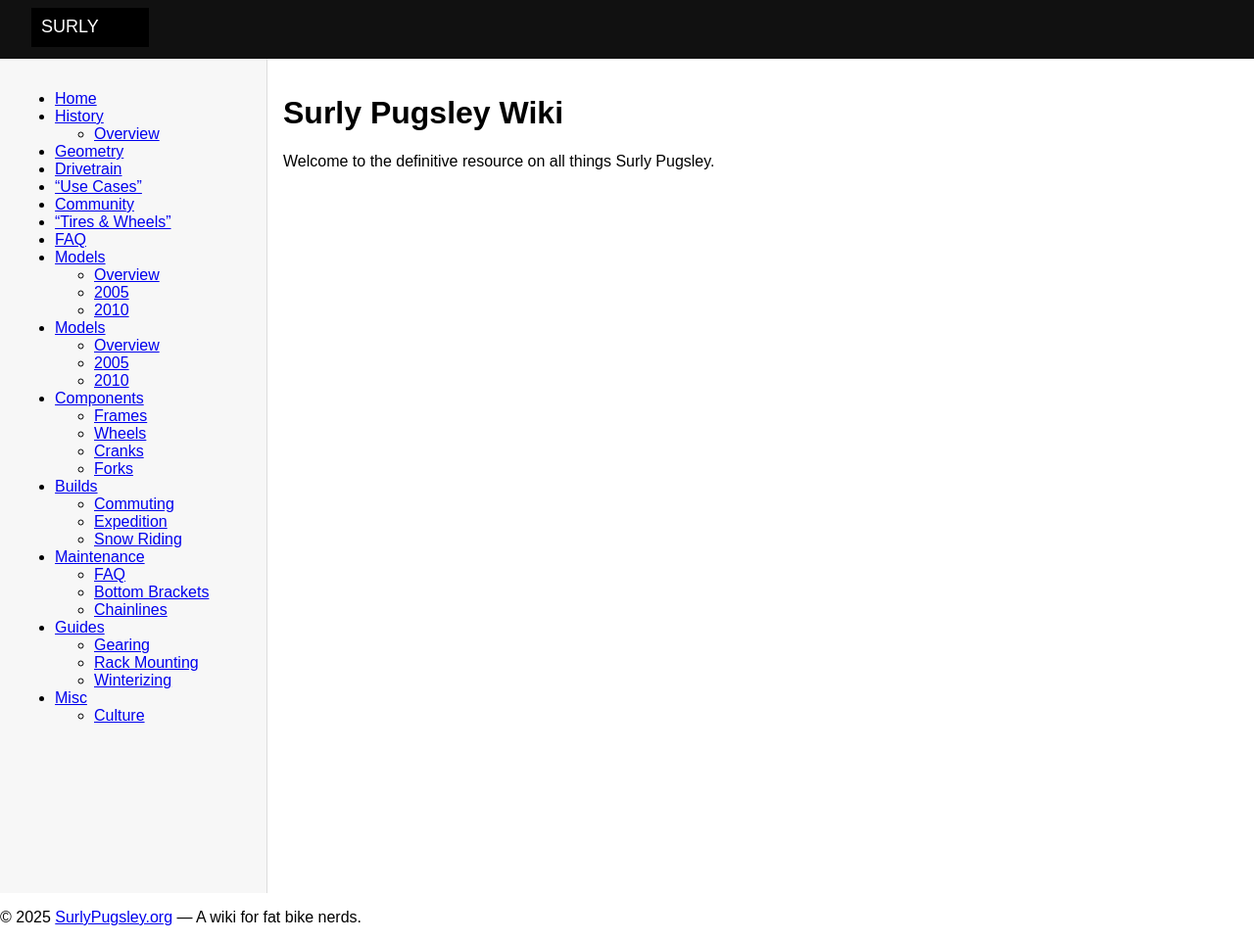
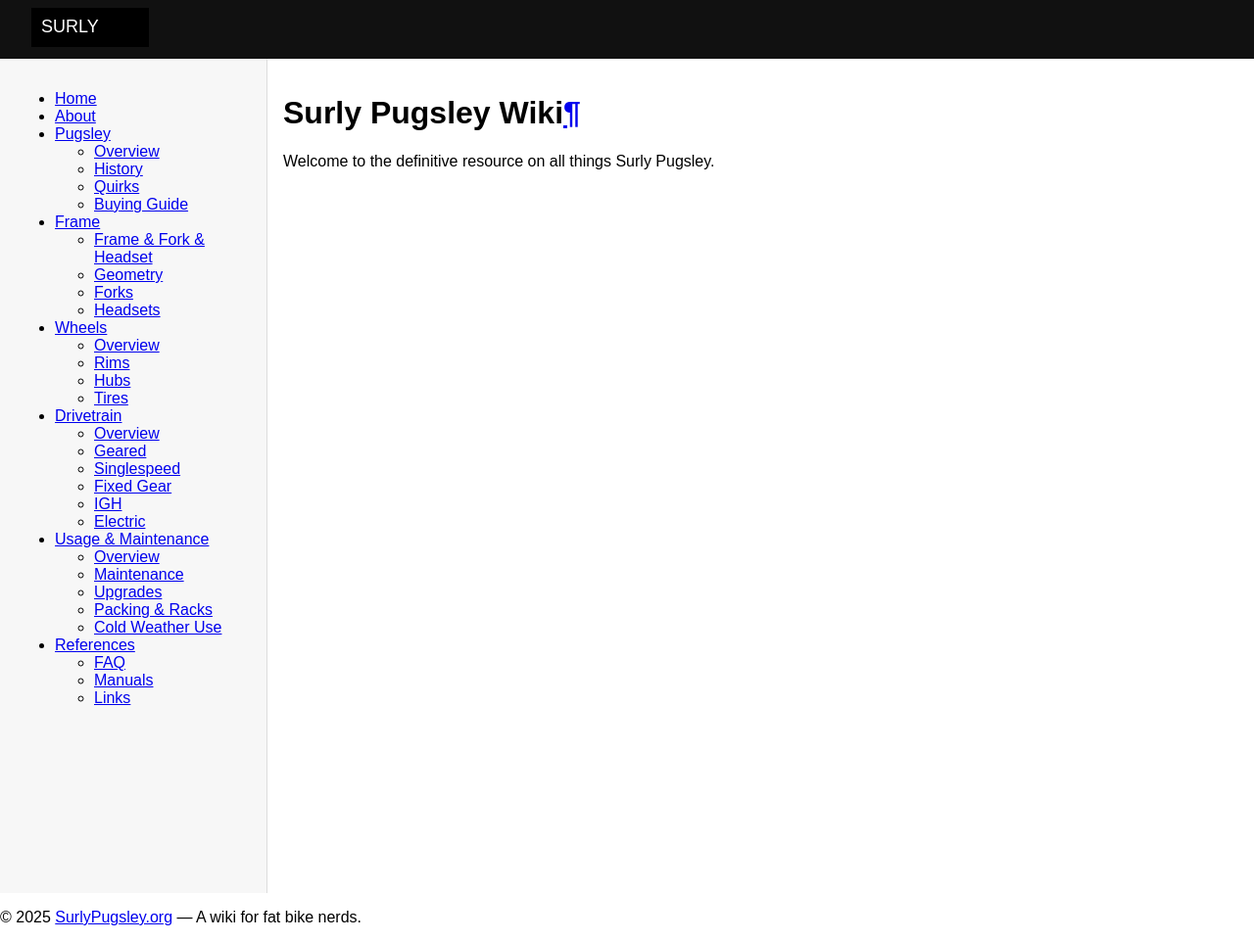
Before and after one commit to rpvnwnkl/SurlyPugsley, an MkDocs documentation site: the page built from docs/index.md, in a window 1280 px wide. Shown: the whole page at 98% size. Built offline with MkDocs 1.6.1, drawn with Linux system fonts in a browser that asks for light colours.

Commit message:
Update mkdocs.yml

```diff
--- a/mkdocs.yml
+++ b/mkdocs.yml
@@ -1,58 +1,62 @@
-site_name: Surly Pugsley Wiki
-repo_url: https://github.com/rpvnwnkl/surlypugsley
-site_url: https://surlypugsley.org
-cname: surlypugsley.org
+site_name: "Surly Pugsley Wiki"
+site_url: https://www.surlypugsley.org/
+repo_name: "rpvnwnkl/SurlyPugsley"
+edit_uri: ""      # disable the default "Edit on GitHub" link if you like
 
 theme:
-  name: null
-  custom_dir: theme
+  name: null             # use a completely custom theme directory
+  custom_dir: theme      # ← this tells MkDocs to look under /theme/
+  static_templates:
+    - 404.html           # if you had a custom 404
 
-extra_css:
-  - assets/main.css
-
-extra_javascript:
-  - assets/main.js
-
-plugins:
-  - search
+markdown_extensions:
+  - toc:
+      permalink: true
+  - admonition
+  - footnotes
+  - pymdownx.betterem:
+      smart_enable: all
+  - pymdownx.magiclink
+  - pymdownx.tasklist
 
 nav:
   - Home: index.md
-  - History:
-      - Overview: history/index.md
-  - Geometry: geometry/index.md
-  - Drivetrain: drivetrain/index.md
-  - “Use Cases”: use_cases/index.md
-  - Community: community/index.md
-  - “Tires & Wheels”: tires-wheels/index.md
-  - FAQ: faq/index.md
-  - Models:
-      - Overview: models/overview.md
-      - 2005: models/2005.md
-      - 2010: models/2010.md
+  - About: about.md
 
-  # …and your existing Components, Builds, Guides, Misc sections
+  - Pugsley:
+      - Overview: pugsley/overview.md
+      - History:   pugsley/history.md
+      - Quirks:    pugsley/quirks.md
+      - Buying Guide: pugsley/buying-guide.md
 
-  - Models:
-      - Overview: models/overview.md
-      - 2005: models/2005.md
-      - 2010: models/2010.md
-  - Components:
-      - Frames: components/frames.md
-      - Wheels: components/wheels.md
-      - Cranks: components/cranks.md
-      - Forks: components/forks.md
-  - Builds:
-      - Commuting: builds/commuting.md
-      - Expedition: builds/expedition.md
-      - Snow Riding: builds/snow.md
-  - Maintenance:
-      - FAQ: maintenance/faq.md
-      - Bottom Brackets: maintenance/bb_shells.md
-      - Chainlines: maintenance/chainlines.md
-  - Guides:
-      - Gearing: guides/gearing.md
-      - Rack Mounting: guides/rack_mounting.md
-      - Winterizing: guides/winterizing.md
-  - Misc:
-      - Culture: misc/culture.md
+  - Frame:
+      - Frame & Fork & Headset: frame/index.md
+      - Geometry:                frame/geometry.md
+      - Forks:                   frame/fork.md
+      - Headsets:                frame/headset.md
+
+  - Wheels:
+      - Overview: wheels/index.md
+      - Rims:      wheels/rims.md
+      - Hubs:      wheels/hubs.md
+      - Tires:     wheels/tires.md
+
+  - Drivetrain:
+      - Overview:    drivetrain/index.md
+      - Geared:      drivetrain/geared.md
+      - Singlespeed: drivetrain/singlespeed.md
+      - Fixed Gear:  drivetrain/fixedgear.md
+      - IGH:         drivetrain/igh.md
+      - Electric:    drivetrain/electric.md
+
+  - Usage & Maintenance:
+      - Overview:         usage/index.md
+      - Maintenance:      usage/maintenance.md
+      - Upgrades:         usage/upgrades.md
+      - Packing & Racks:  usage/packing.md
+      - Cold Weather Use: usage/cold-weather.md
+
+  - References:
+      - FAQ:     references/faq.md
+      - Manuals: references/manuals.md
+      - Links:   references/links.md
```
